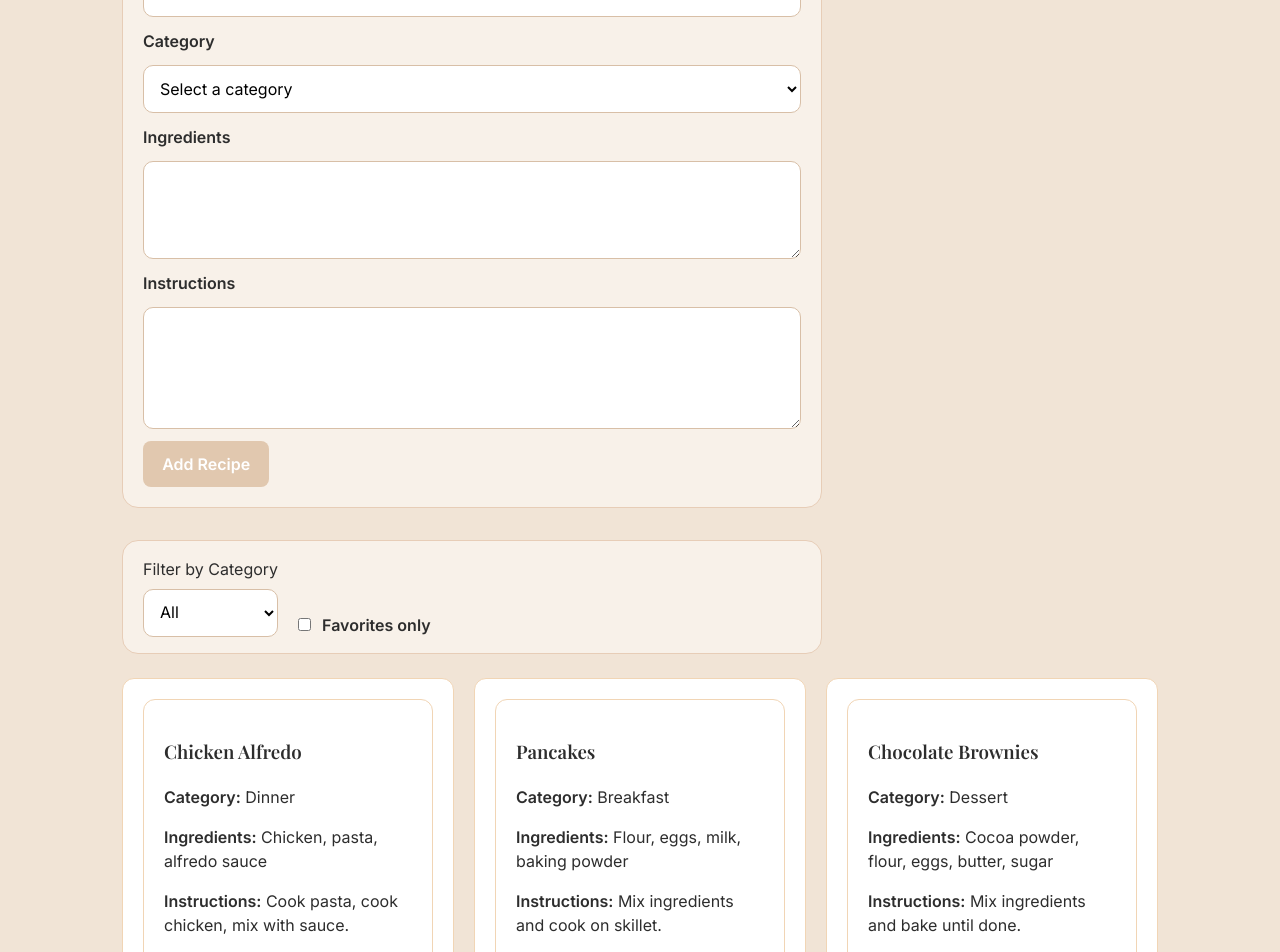
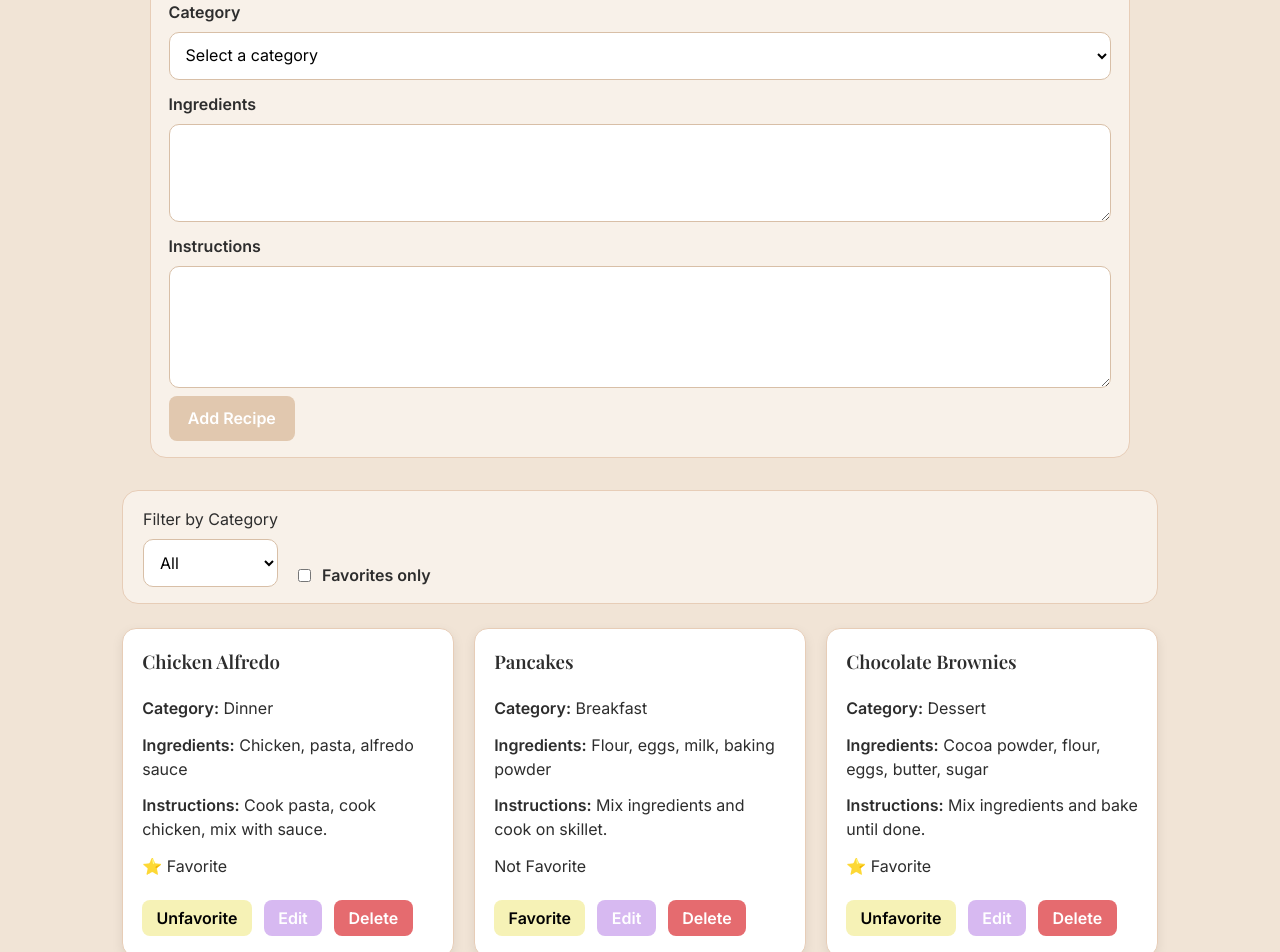
Before and after one commit to cvjohnsen/recipe-box, a React (Vite) app: page /recipes in a window 1280 px wide. Shown: the part 460-1412 px from the top of the page. Built offline with nearby package versions, Linux system fonts and the light colour scheme.

Commit message:
CSS Update - Commit 14

```diff
--- a/src/App.css
+++ b/src/App.css
@@ -73,14 +73,48 @@ h3 {
   display: grid;
   grid-template-columns: repeat(auto-fit, minmax(260px, 1fr));
   gap: 1.25rem;
-  margin-top: 1.5rem;
+  margin-top: 1rem;
 }
 
 .card {
   background-color: white;
-  border: 1px solid #f1d5b5;
-  border-radius: 12px;
-  padding: 1.25rem;
+  border-radius: 14px;
+  padding: 1.2rem;
+  border: 1px solid #e7cdb7;
+  box-shadow: 0 4px 12px rgba(0, 0, 0, 0.08);
+  transition: transform 0.15s ease, box-shadow 0.15s ease;
+  display: flex;
+  flex-direction: column;
+  height: 100%;
+}
+
+.card:hover {
+  transform: translateY(-4px);
+  box-shadow: 0 8px 18px rgba(0, 0, 0, 0.12);
+}
+
+.card h3 {
+  margin-top: 0;
+  margin-bottom: 0.8rem;
+}
+
+.card p {
+  margin: 0.4rem 0;
+}
+
+.card-actions {
+  display: flex;
+  gap: 0.75rem;
+  margin-top: auto;
+  padding-top: 1rem;
+  flex-wrap: wrap;
+  align-items: center;
+}
+
+.recipe-card {
+  display: flex;
+  flex-direction: column;
+  height: 100%;
 }
 
 .nav-inner {
@@ -95,7 +129,7 @@ h3 {
 .home-image {
   margin-top: 1.5rem;
   width: 100%;
-  max-width: 700px;
+  max-width: 900px;
   border-radius: 16px;
   border: 1px solid #e7cdb7;
 }
@@ -103,17 +137,18 @@ h3 {
 .recipe-form {
   display: flex;
   flex-direction: column;
-  gap: 0.75rem;
+  gap: 0.5rem;
   background-color: rgba(255, 255, 255, 0.45);
   border: 1px solid #e7cdb7;
   border-radius: 16px;
-  padding: 1.25rem;
-  margin: 1.5rem 0 2rem;
-  max-width: 700px;
+  padding: 1rem 1.1rem;
+  margin: 1.5rem auto 2rem;
+  max-width: 980px;
 }
 
 .recipe-form label {
   font-weight: 600;
+  margin-top: 0.2rem;
 }
 
 .recipe-form input,
@@ -127,8 +162,51 @@ h3 {
   background-color: white;
 }
 
+.recipe-form input,
+.recipe-form textarea,
+.recipe-form select {
+  max-width: 100%;
+}
+
 .recipe-form textarea {
   resize: vertical;
+  min-height: 90px;
+}
+
+.favorite-button,
+.edit-button,
+.delete-button {
+  padding: 0.5rem 0.9rem;
+  border: none;
+  border-radius: 8px;
+  font-weight: 600;
+  cursor: pointer;
+}
+
+.recipe-form h3 {
+  margin-top: 0;
+  margin-bottom: 1rem;
+  text-align: center;
+}
+
+.recipe-form label {
+  font-weight: 600;
+  margin-top: 0.25rem;
+}
+
+.favorite-button {
+  background-color: #f6f2b6;
+  color: rgb(2, 2, 2);
+}
+
+.edit-button {
+  background-color: #d7b9f1;
+  color: white;
+}
+
+.delete-button {
+  background-color: #e56b6f;
+  color: white;
 }
 
 .submit-button {
@@ -148,56 +226,24 @@ h3 {
   font-weight: 600;
 }
 
-.delete-button {
-  margin-top: 0.75rem;
-  padding: 0.5rem 0.9rem;
-  border: none;
-  border-radius: 8px;
-  background-color: #e56b6f;
-  color: white;
-  font-weight: 600;
-  cursor: pointer;
-}
-
 .delete-button:hover {
   opacity: 0.9;
-}
-
-.card-actions {
-  display: flex;
-  gap: 0.75rem;
-  margin-top: 1rem;
-  flex-wrap: wrap;
-}
-
-.favorite-button {
-  margin-top: 0.75rem;
-  padding: 0.5rem 0.9rem;
-  border: none;
-  border-radius: 8px;
-  background-color: #f6f2b6;
-  color: rgb(2, 2, 2);
-  font-weight: 600;
-  cursor: pointer;
 }
 
 .favorite-button:hover {
   opacity: 0.9;
 }
 
-.edit-button {
-  margin-top: 0.75rem;
-  padding: 0.5rem 0.9rem;
-  border: none;
-  border-radius: 8px;
-  background-color: #d7b9f1;
-  color: white;
-  font-weight: 600;
-  cursor: pointer;
+.edit-button:hover {
+  opacity: 0.9;
 }
 
-.edit-button:hover {
-  opacity: 0.9;
+button {
+  transition: transform 0.1s ease;
+}
+
+button:hover {
+  transform: scale(1.03);
 }
 
 .filter-bar {
@@ -209,8 +255,8 @@ h3 {
   border: 1px solid #e7cdb7;
   border-radius: 16px;
   padding: 1rem 1.25rem;
-  margin-bottom: 1.5rem;
-  max-width: 700px;
+  margin: 0 auto 1.5rem;
+  max-width: 1100px;
 }
 
 .filter-group {
--- a/src/features/recipes/RecipeCard.jsx
+++ b/src/features/recipes/RecipeCard.jsx
@@ -1,6 +1,6 @@
 function RecipeCard({ recipe, onDelete, onToggleFavorite, onEdit }) {
   return (
-    <article className="card">
+    <article className="recipe-card">
       <h3>{recipe.title}</h3>
 
       <p>
```
